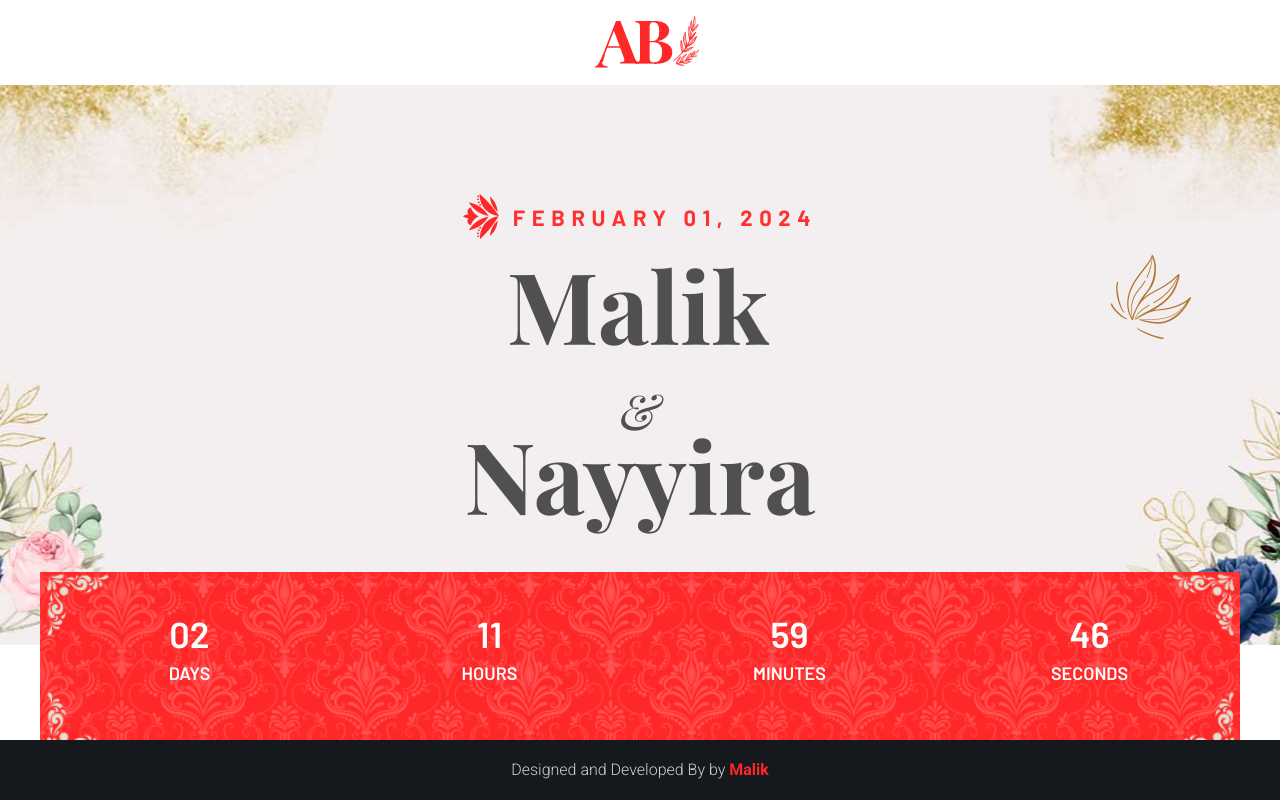
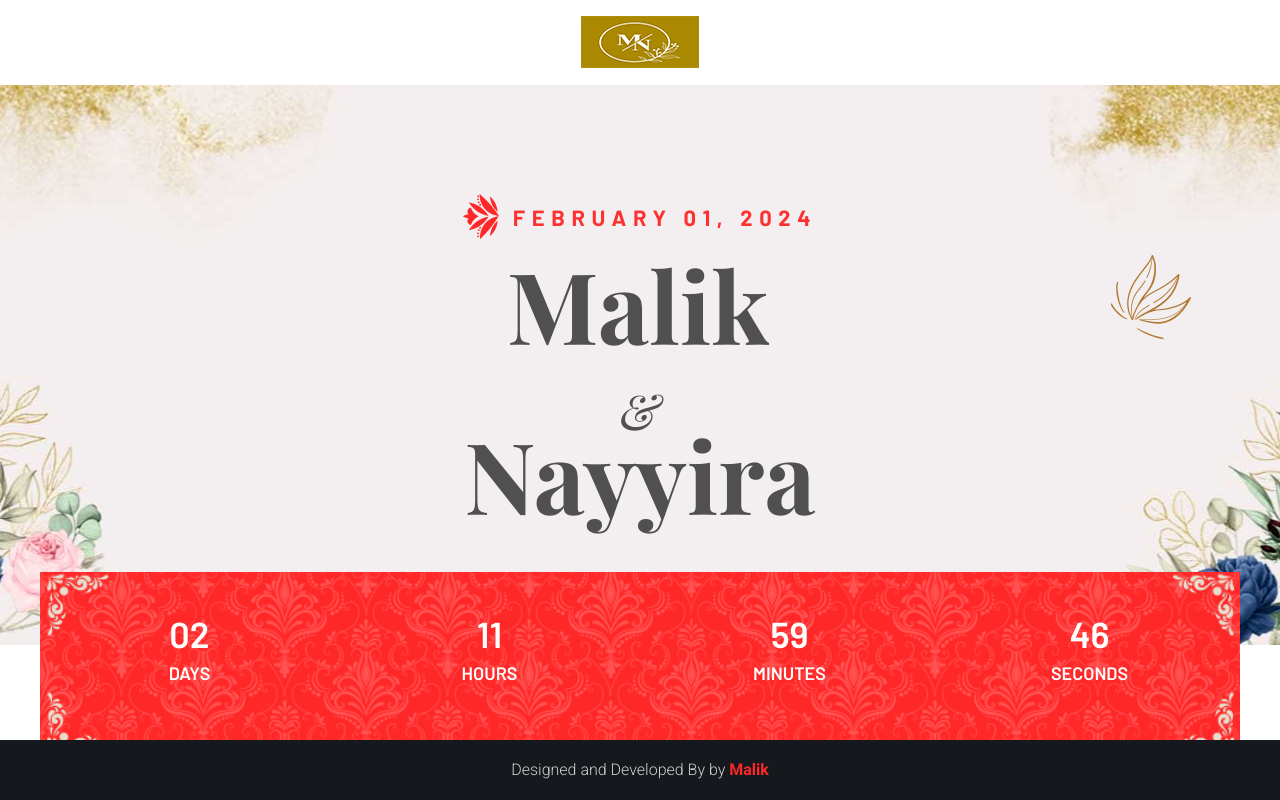
Before and after one commit to Malik0709/Nikkah, a plain HTML site: page index.html in a window 1280 px wide. Shown: the top 800 px of the page. Drawn offline with nearby package versions, Linux system fonts and the light colour scheme.

Commit message:
image change

```diff
--- a/index.html
+++ b/index.html
@@ -63,7 +63,7 @@
                   "
                 >
                   <a href="index.html"
-                    ><img src="assets/img/logo/logo.png" alt=""
+                    ><img src="assets/img/logo/logo2.png" alt=""
                   /></a>
                 </div>
               </div>
```
Also changed, not shown: assets/img/logo/logo1.png, assets/img/logo/logo2.png (added).
